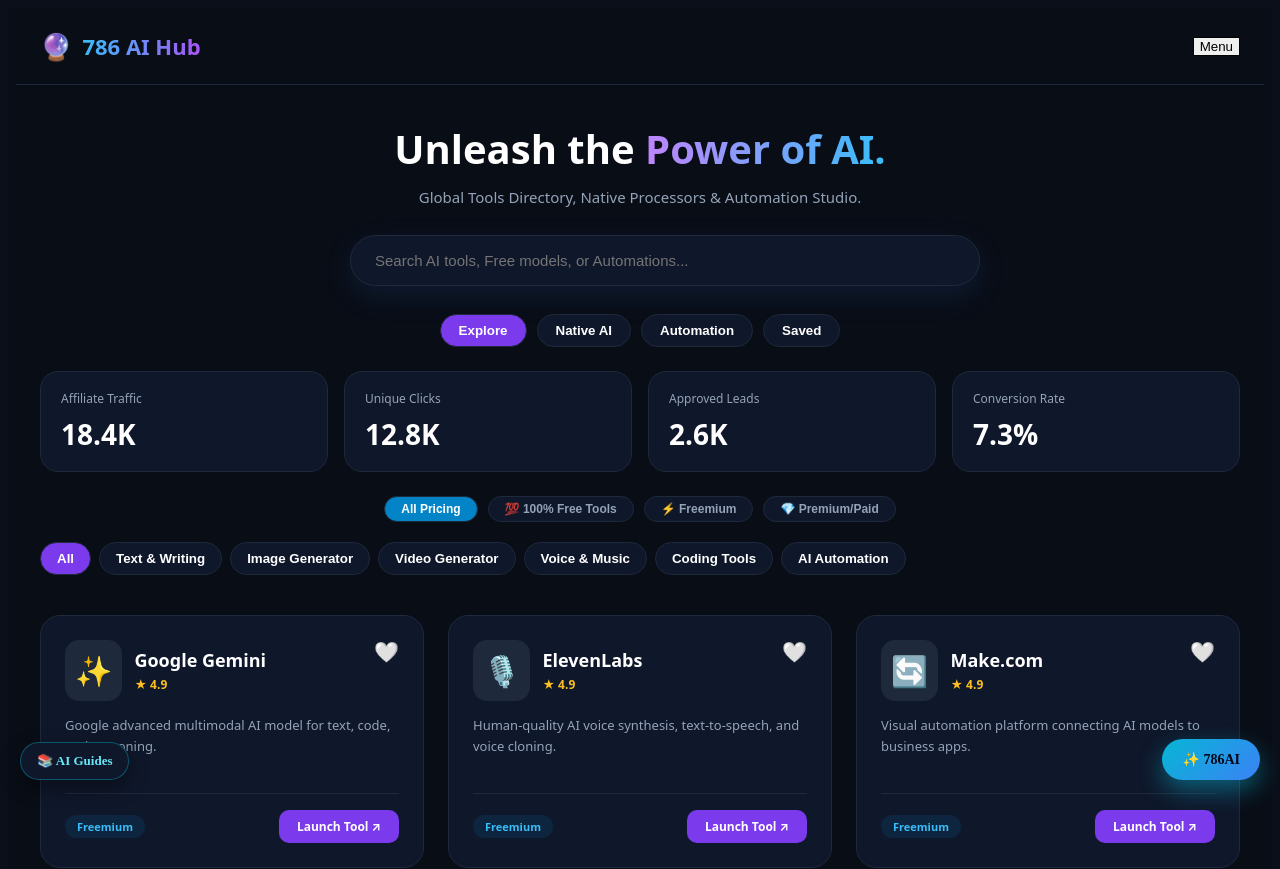
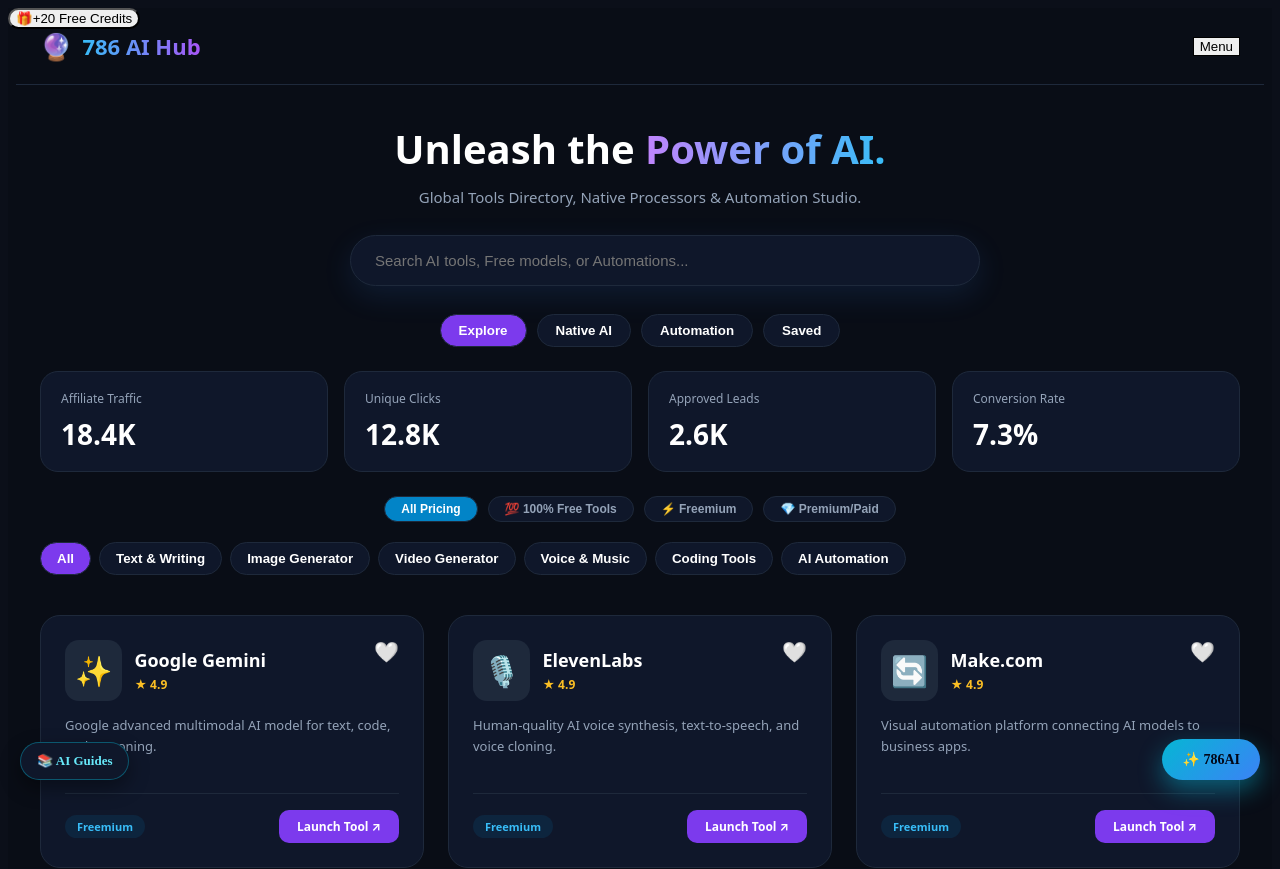
Before and after one commit to aliraza14361-pixel/786ai-hub, a Next.js app: page / in a window 1280 px wide. Shown: the top 869 px of the page. Built offline with nearby package versions, Linux system fonts and the light colour scheme.

Commit message:
mount SocialRewardModal in active app layout

```diff
--- a/app/layout.jsx
+++ b/app/layout.jsx
@@ -1,5 +1,6 @@
 import './globals.css';
-import Footer from '../components/Footer';
+import Footer from "../components/Footer";
+import SocialRewardModal from "../src/components/SocialRewardModal";
 
 export const viewport = {
   themeColor: '#090d16',
@@ -47,6 +48,7 @@ export default function RootLayout({ children }) {
       <body className="bg-[#0B0F19] text-white antialiased min-h-screen flex flex-col">
         <div className="flex-grow">{children}</div>
         <Footer />
+        <SocialRewardModal />
 
         <a href="/studio" style={{position:"fixed",bottom:"20px",right:"20px",zIndex:9999,background:"linear-gradient(135deg,#06b6d4,#3b82f6)",color:"#020617",fontWeight:"800",padding:"12px 20px",borderRadius:"9999px",boxShadow:"0 10px 25px rgba(6,182,212,0.45)",textDecoration:"none",fontSize:"14px"}}>✨ 786AI</a>
       <a href="/blog" style={{position:"fixed",bottom:"20px",left:"20px",zIndex:9999,background:"#0f172a",color:"#67e8f9",border:"1px solid rgba(6,182,212,0.4)",fontWeight:"700",padding:"10px 16px",borderRadius:"9999px",boxShadow:"0 8px 20px rgba(0,0,0,0.4)",textDecoration:"none",fontSize:"13px"}}>📚 AI Guides</a>
```
